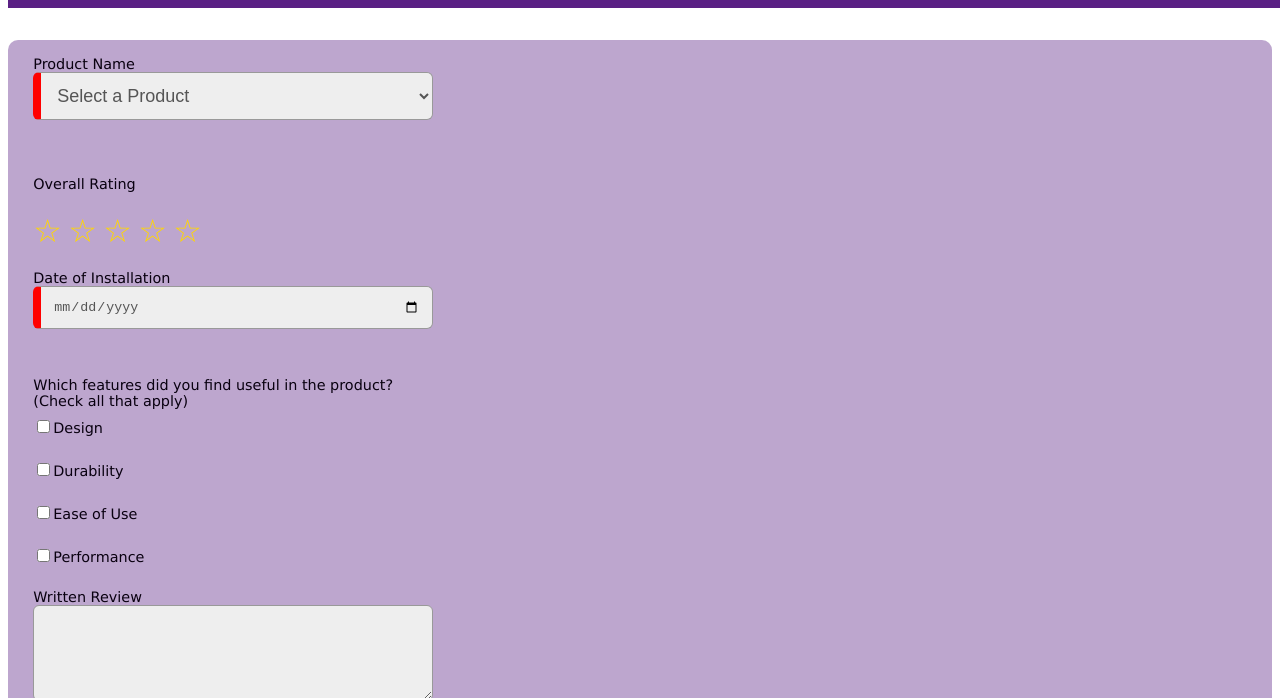
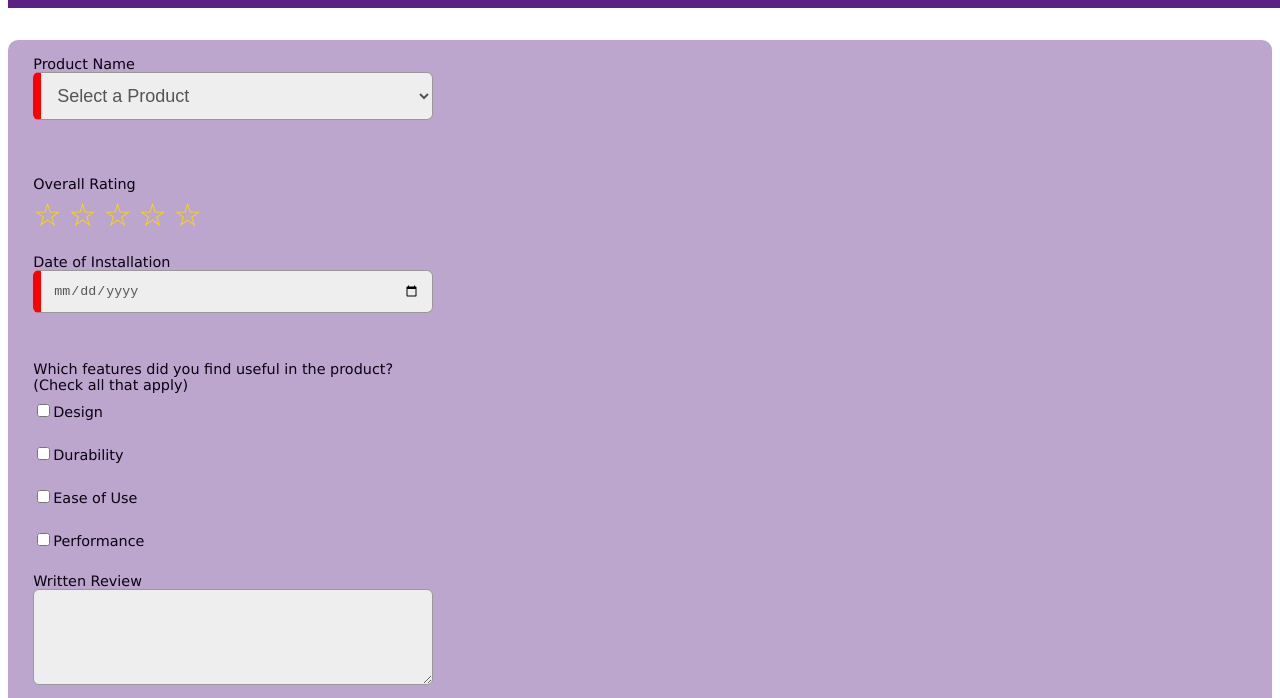
Before and after one commit to velKyn101/wdd131, a plain HTML site: page form.html in a window 1280 px wide. Shown: the part 97-795 px from the top of the page. Drawn offline with Linux system fonts and the light colour scheme.

Commit message:
It's done

```diff
--- a/form.html
+++ b/form.html
@@ -23,7 +23,7 @@
                     </select>
                 </label>
 
-                <div>
+                <div id="rating">
                     <label>Overall Rating</label>
                     <div class="stars">
                         <input type="radio" id="fivestar" name="stars" value="5" required><label for="fivestar"></label>
--- a/styles/form.css
+++ b/styles/form.css
@@ -37,6 +37,8 @@ main h1 {
     padding-top: 2rem;
     text-align: left;
 }
+
+
 
 .f1 select {
     font-size: 18px;
@@ -85,6 +87,10 @@ input[type="radio"] {
 	display: flex;
 	flex-direction: row-reverse;
 	justify-content: left;
+}
+
+.stars {
+    margin: -1rem -1rem 0 0;
 }
 
 .stars > label {
```
